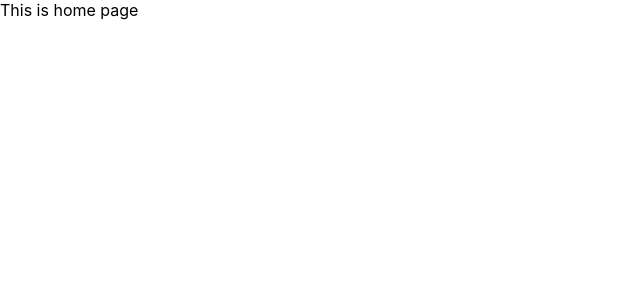
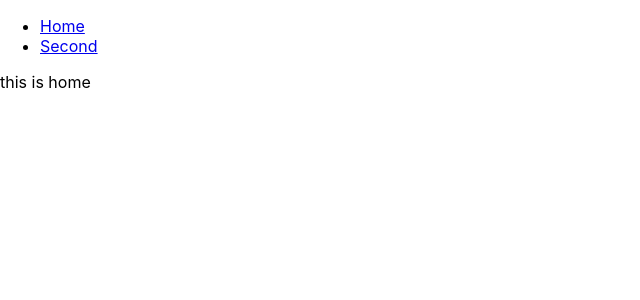
Before and after one commit to kusum-fsd/box-office, a React (Create React App) app: page / in a window 1280 px wide. Shown: the top 300 px of the page, without its empty margins (0-640 px from the left). Built offline with nearby package versions, Linux system fonts and the light colour scheme.

Commit message:
created navbar and added pages

```diff
--- a/src/App.js
+++ b/src/App.js
@@ -1,23 +1,30 @@
 import React from 'react';
 
 import { Switch, Route } from 'react-router-dom';
+import Navs from './components/Navs'
+import Home from './pages/Home';
+import Second from './pages/Second';
 
 function App() {
   return (
+    <div>
+      <Navs/>
    <Switch>
 <Route exact path="/">
-  This is home page
+  <Home/>
 </Route>
 
 <Route exact path="/second">
-  This is second page
+  <Second/>
 </Route>
 
 <Route>
-  This is 404 page
+  <div> Page not found.</div>
 </Route>
 
-    </Switch>);
+    </Switch>
+    </div>
+    );
 
 }
 
--- /dev/null
+++ b/src/components/Navs.js
@@ -0,0 +1,23 @@
+import React from 'react';
+import { Link } from 'react-router-dom';
+
+const LINKS = [
+  { to: '/', text: 'Home' },
+  { to: '/second', text: 'Second' },
+];
+
+const Navs = () => {
+  return (
+    <div>
+      <ul>
+        {LINKS.map(item => (
+          <li key={item.to}>
+            <Link to={item.to}>{item.text}</Link>
+          </li>
+        ))}
+      </ul>
+    </div>
+  );
+};
+
+export default Navs;
--- /dev/null
+++ b/src/pages/Home.js
@@ -0,0 +1,11 @@
+import React from 'react'
+
+const Home = () => {
+    return (
+        <div>
+            this is home
+        </div>
+    )
+}
+
+export default Home
--- /dev/null
+++ b/src/pages/Second.js
@@ -0,0 +1,11 @@
+import React from 'react'
+
+const Second = () => {
+    return (
+        <div>
+            this is second
+        </div>
+    )
+}
+
+export default Second
```
Also changed, not shown: 1 other file (tests, documents, lock files or other folders).
